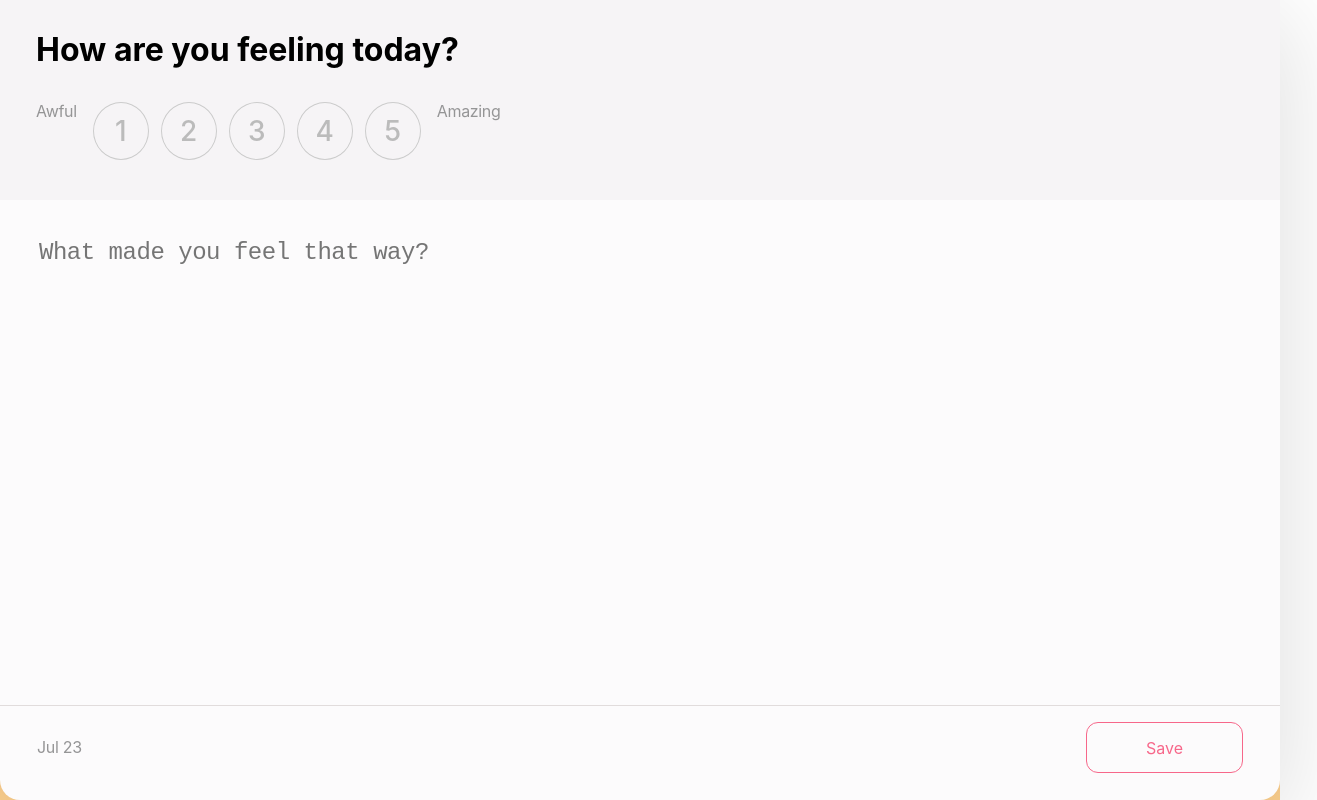
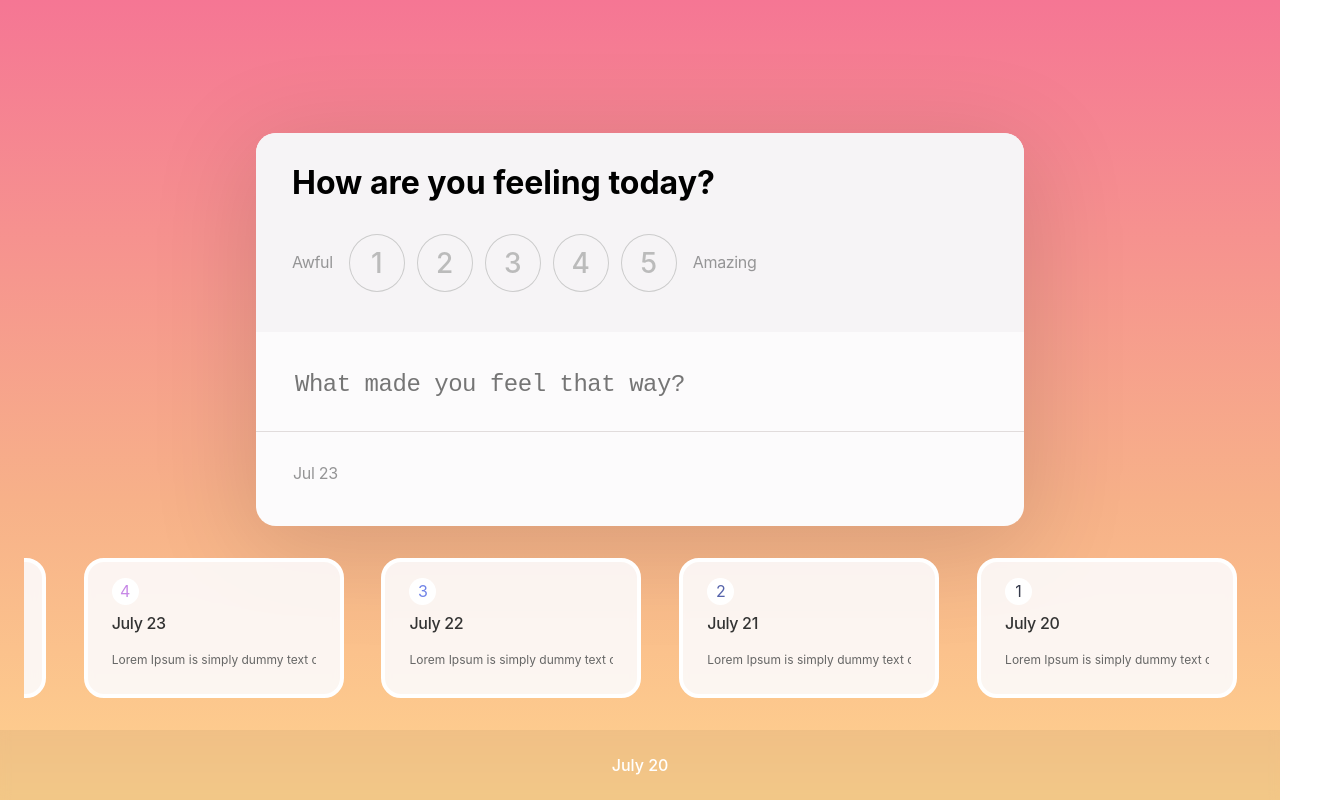
Before and after one commit to panthervis/feeling-track, a React (Create React App) app: page / in a window 1280 px wide. Shown: the whole page, 1317 px wide, since content can reach past the window. Built offline with nearby package versions, Linux system fonts and the light colour scheme.

Commit message:
Layout, design :art: completed :rocket:

```diff
--- a/src/App.js
+++ b/src/App.js
@@ -3,7 +3,9 @@ import { GlobalStyle } from './style';
 import { colors } from './theme';
 import { ThemeProvider } from 'styled-components';
 import { Container } from './components/Container';
+import Footer from './components/Footer';
 import NoteCard from './containers/NoteCard';
+import NoteList from './containers/NoteList';
 
 function App() {
   return (
@@ -11,7 +13,32 @@ function App() {
       <GlobalStyle />
 
       <Container status={5}>
-        <NoteCard />
+        <div
+          style={{
+            flexGrow: 1,
+            margin: '8.3rem auto 0 auto',
+            width: '60%',
+          }}
+        >
+          <NoteCard />
+        </div>
+        <div
+          style={{
+            flexGrow: 0,
+            margin: '2rem 1.5rem',
+          }}
+        >
+          <NoteList />
+        </div>
+        <div
+          style={{
+            flexGrow: 0,
+            flexShrink: 0,
+            flexBasis: '70px',
+          }}
+        >
+          <Footer>July 20</Footer>
+        </div>
       </Container>
     </ThemeProvider>
   );
--- a/src/components/Container.js
+++ b/src/components/Container.js
@@ -3,6 +3,7 @@ import styled from 'styled-components';
 export const Container = styled.div`
   width: 100%;
   display: flex;
+  flex-direction: column;
   height: 100vh;
   justify-content: center;
   align-content: center;
--- a/src/components/Footer.js
+++ b/src/components/Footer.js
@@ -1,13 +1,18 @@
 import styled, { css } from 'styled-components';
 
 const Footer = styled.div`
+  display: flex;
+  justify-content: center;
+  align-items: center;
   width: 100%;
-  bottom: 0;
+  height: 100%;
 
   background: rgba(0, 0, 0, 0.05);
   backdrop-filter: blur(5px);
+  color: white;
 
-  color: white;
+  font-style: normal;
+  font-weight: 500;
 `;
 
 export default Footer;
--- a/src/containers/NoteCard/index.js
+++ b/src/containers/NoteCard/index.js
@@ -6,6 +6,7 @@ import {
   CardFooter,
   CardDate,
   StatusList,
+  StatusText,
 } from './styled';
 import StatusBadge from '../../components/StatusBadge';
 import { Button } from '../../components/Button';
@@ -17,11 +18,13 @@ export default function NoteCard() {
         <h1>How are you feeling today?</h1>
 
         <StatusList>
+          <StatusText>Awful</StatusText>
           {[1, 2, 3, 4, 5].map((v) => (
             <StatusBadge key={v} status={v}>
               {v}
             </StatusBadge>
           ))}
+          <StatusText>Amazing</StatusText>
         </StatusList>
       </CardHeader>
 
@@ -31,7 +34,7 @@ export default function NoteCard() {
 
       <CardFooter>
         <CardDate>Jul 23</CardDate>
-        <Button status={5}>Save</Button>
+        <Button>Save</Button>
       </CardFooter>
     </CardContainer>
   );
--- a/src/containers/NoteCard/styled.js
+++ b/src/containers/NoteCard/styled.js
@@ -4,49 +4,47 @@ export const CardContainer = styled.div`
   display: flex;
   flex-direction: column;
   width: 100%;
+  height: 100%;
 
   background: #fcfbfc;
   box-shadow: 0px 20px 100px 10px rgba(0, 0, 0, 0.12);
-  border-radius: 20px;
+  border-radius: 1.25rem;
 `;
 
 export const CardHeader = styled.div`
   background: #f6f4f6;
   padding: 1.875rem 2.25rem 2.5rem 2.25rem;
+  border-radius: 1.25rem 1.25rem 0 0;
 
   > h1 {
     margin-bottom: 2rem;
   }
 `;
 
+export const StatusText = styled.span`
+  display: flex;
+  align-items: center;
+
+  font-size: 1rem;
+  line-height: 1.1875rem;
+  letter-spacing: -0.02em;
+  vertical-align: middle;
+
+  color: #959596;
+`;
 export const StatusList = styled.div`
   display: inline-flex;
 
-  & > * {
+  & > div {
     margin-right: 0.75rem;
-    vertical-align: middle;
   }
 
-  &:before {
-    content: 'Awful';
-    display: inline;
-    font-size: 1rem;
-    line-height: 1.1875rem;
-    letter-spacing: -0.02em;
+  & > ${StatusText} {
     margin-right: 1rem;
-    vertical-align: middle;
 
-    color: #959596;
-  }
-
-  &:after {
-    content: 'Amazing';
-    font-size: 1rem;
-    line-height: 1.1875rem;
-    letter-spacing: -0.02em;
-    margin-left: 0.25rem;
-
-    color: #959596;
+    &:last-child {
+      margin-left: 0.25rem;
+    }
   }
 `;
 
--- a/src/containers/NoteList/styled.js
+++ b/src/containers/NoteList/styled.js
@@ -3,7 +3,9 @@ import styled from 'styled-components';
 export const Container = styled.div`
   display: flex;
   flex-wrap: nowrap;
-  overflow: hidden;
+  overflow-y: hidden;
+  /* overflow-x: scroll; */
+  flex-direction: row-reverse;
 
   > * {
     margin: 0 1.1817rem;
```
